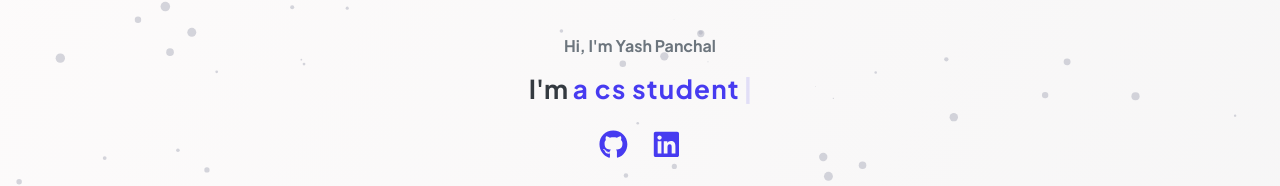
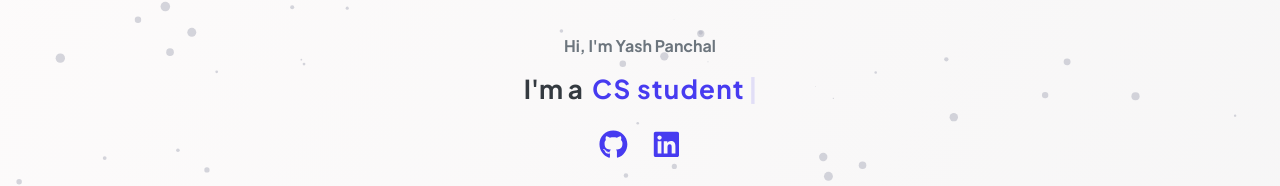
Before and after one commit to yashcpanchal/yash-portfolio, a React (Create React App) app: page / in a window 1280 px wide. Shown: the part 275-461 px from the top of the page. Built offline with nearby package versions, Linux system fonts and the light colour scheme.

Commit message:
Updated typewriter text final

```diff
--- a/src/components/Home/Home.js
+++ b/src/components/Home/Home.js
@@ -8,10 +8,10 @@ function Home() {
     function TypewriterText() {
         return (
             <h1>
-                I'm&nbsp;
+                I'm a &nbsp;
                 <span className='typewriter'>
                     <Typewriter
-                        words={['a cs student', 'an ai enthusiast', 'a software developer', 'a lifelong learner']}
+                        words={['CS student', 'AI enthusiast', 'software developer', 'lifelong learner', 'python lover']}
                         loop={true}
                         cursor
                         cursorStyle="|"
```
